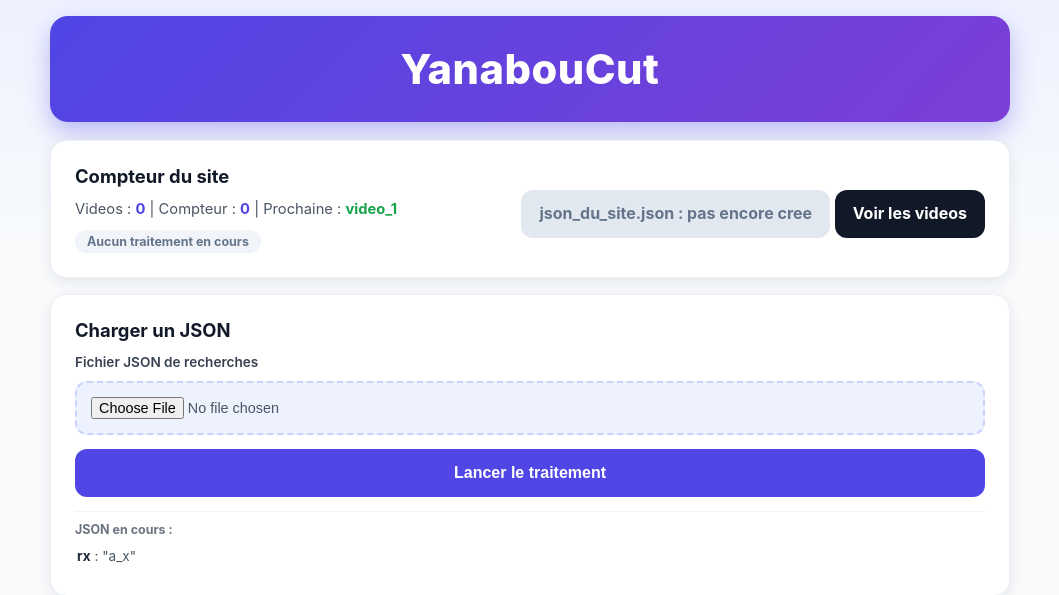
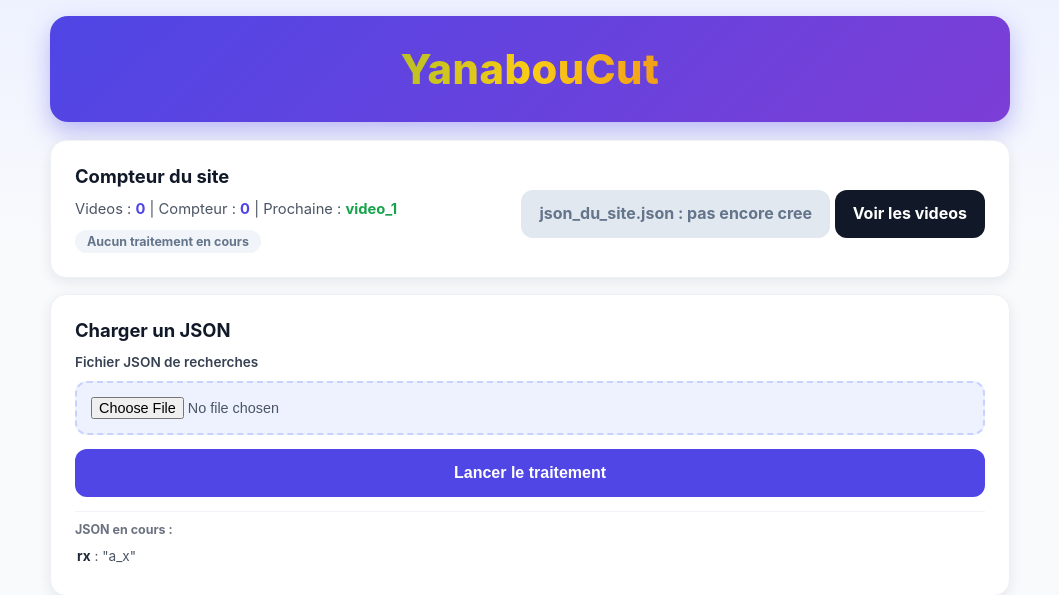
Before and after one commit to YanFocus/YanabouCut, a Django app: page / in a window 1280 px wide. Shown: the top 595 px of the page, without its empty margins (110-1169 px from the left). Run offline with Django 5.2, Linux system fonts and the light colour scheme.

Commit message:
Logo page accueil en vert/rouge/jaune (#1)
Co-authored-by: openhands <openhands@all-hands.dev>

```diff
--- a/indexation/templates/index.html
+++ b/indexation/templates/index.html
@@ -18,7 +18,14 @@
             color: #fff; border-radius: 18px;
             box-shadow: 0 10px 24px rgba(79, 70, 229, .35);
         }
-        header.hero h1 { font-size: 2rem; font-weight: 800; letter-spacing: .5px; }
+        header.hero h1 {
+            font-size: 2rem; font-weight: 800; letter-spacing: .5px;
+            background: linear-gradient(90deg, #16a34a 0%, #facc15 50%, #dc2626 100%);
+            -webkit-background-clip: text;
+            background-clip: text;
+            color: transparent;
+            -webkit-text-fill-color: transparent;
+        }
         .card {
             background: #fff; border-radius: 16px; padding: 18px;
             margin-bottom: 16px; box-shadow: 0 4px 14px rgba(15, 23, 42, .08);
```
